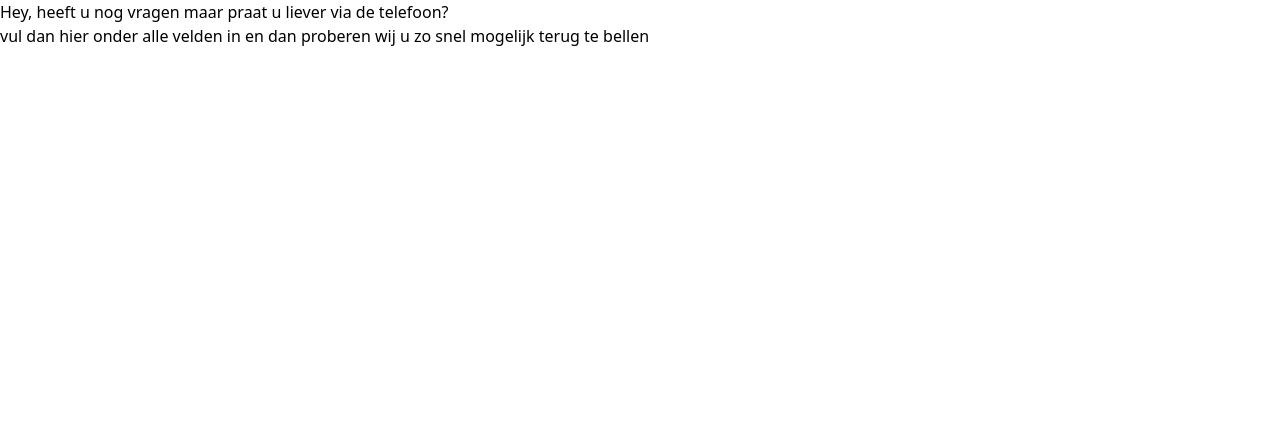
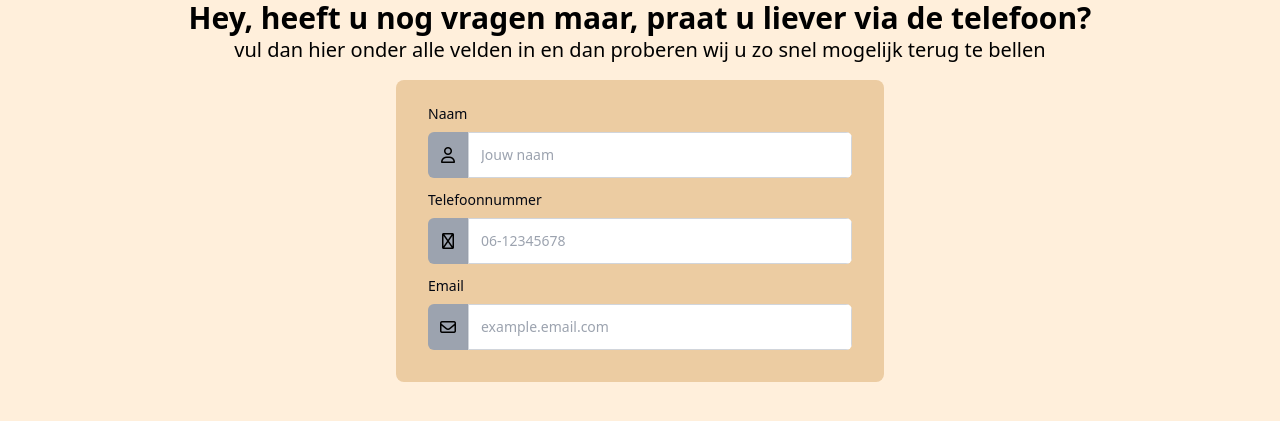
Before and after one commit to ChrisBouwhuis/terugBelpagina, a Laravel app: page / in a window 1280 px wide. Shown: the top 421 px of the page. Run offline with Laravel 12, Linux system fonts and the light colour scheme; style sheets or scripts are compiled from the project's sources; some libraries are stand-ins or nearby versions.

Commit message:
begin aan de forum fields

```diff
--- a/resources/views/components/head-nav-footer.blade.php
+++ b/resources/views/components/head-nav-footer.blade.php
@@ -4,9 +4,12 @@
     <meta charset="utf-8">
     <title>{{ $pageName }}</title>
     @vite('resources/css/app.css')
+    <script src="https://kit.fontawesome.com/403eb08f15.js" crossorigin="anonymous"></script>
 </head>
-<body>
+<body class="bg-[#ffefdb]">
     <x-navbar />
-    {{ $slot }}
+    <div class="flex flex-col justify-center">
+        {{ $slot }}
+    </div>
     <x-footer />
 </body>
--- /dev/null
+++ b/resources/views/components/input-fields/text-input.blade.php
@@ -0,0 +1,17 @@
+@props([
+    'heading' => 'Input',
+    'example' => 'Example',
+    'icon' => 'user',
+    'iconPosition' => 'row-reverse',
+    'iconType' => 'regular',
+    'type' => 'text',
+
+])
+
+<div class="flex flex-col mt-3">
+    <label for="{{$heading}}" class="block mb-2 text-sm font-medium text-gray-900 text-gray-950">{{ $heading }}</label>
+    <div class="rounded flex group rounded-md overflow-hidden flex-{{ $iconPosition }}">
+        <div class="bg-gray-400 flex justify-center items-center w-10"><i class="p-3 fa-{{ $iconType }} fa-{{ $icon }}"></i></div>
+        <input type="{{ $type }}" id="{{ $heading }}" name="{{ $heading }}" class="w-96 p-3 border border-gray-300 shadow-sm dark:bg-gray-800 dark:border-gray-700 dark:text-white dark:placeholder-gray-400 focus:ring-indigo-500 focus:border-indigo-500 sm:text-sm" placeholder="{{ $example }}">
+    </div>
+</div>
--- a/resources/views/terugbelPagina.blade.php
+++ b/resources/views/terugbelPagina.blade.php
@@ -2,6 +2,35 @@
     :pageName="'Contact'"
 >
 
-    <h1 class="">Hey, heeft u nog vragen maar praat u liever via de telefoon?</h1>
-    <p>vul dan hier onder alle velden in en dan proberen wij u zo snel mogelijk terug te bellen</p>
+    <div class="grid justify-items-center">
+        <h1 class="text-3xl font-semibold">Hey, heeft u nog vragen maar, praat u liever via de telefoon?</h1>
+        <p class="text-xl">vul dan hier onder alle velden in en dan proberen wij u zo snel mogelijk terug te bellen</p>
+    </div>
+    <div class="flex justify-center mt-4">
+        <form class="bg-[#eccca2] max-w-min pb-8 px-8 pt-3 rounded-lg">
+            <x-input-fields.text-input
+                heading="Naam"
+                example="Jouw naam"
+                icon="user"
+                iconType="regular"
+                type="text"
+            />
+            <x-input-fields.text-input
+                heading="Telefoonnummer"
+                example="06-12345678"
+                icon="phone"
+                iconPosition="row"
+                iconType="regular"
+                type="text"
+            />
+            <x-input-fields.text-input
+                heading="Email"
+                example="example.email.com"
+                icon="envelope"
+                iconPosition="row"
+                iconType="regular"
+                type="email"
+            />
+        </form>
+    </div>
 </x-head-nav-footer>
```
